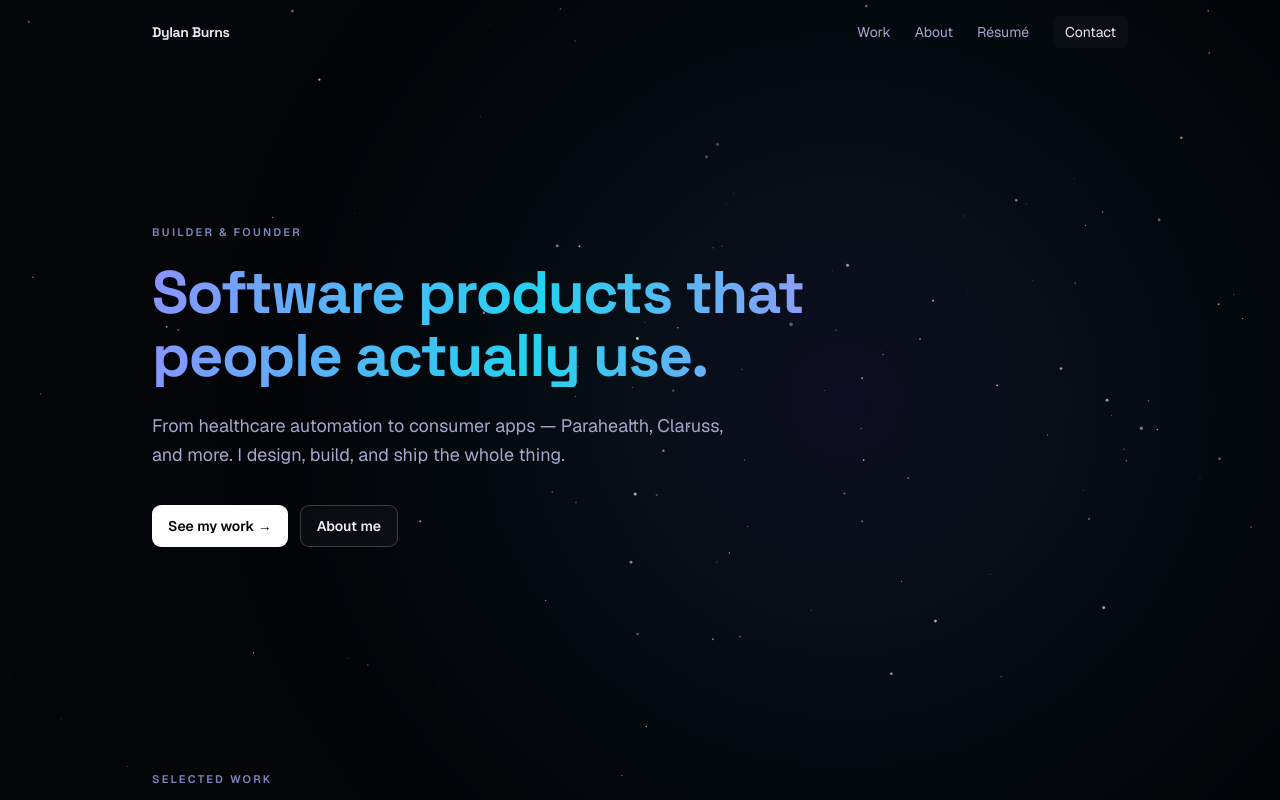
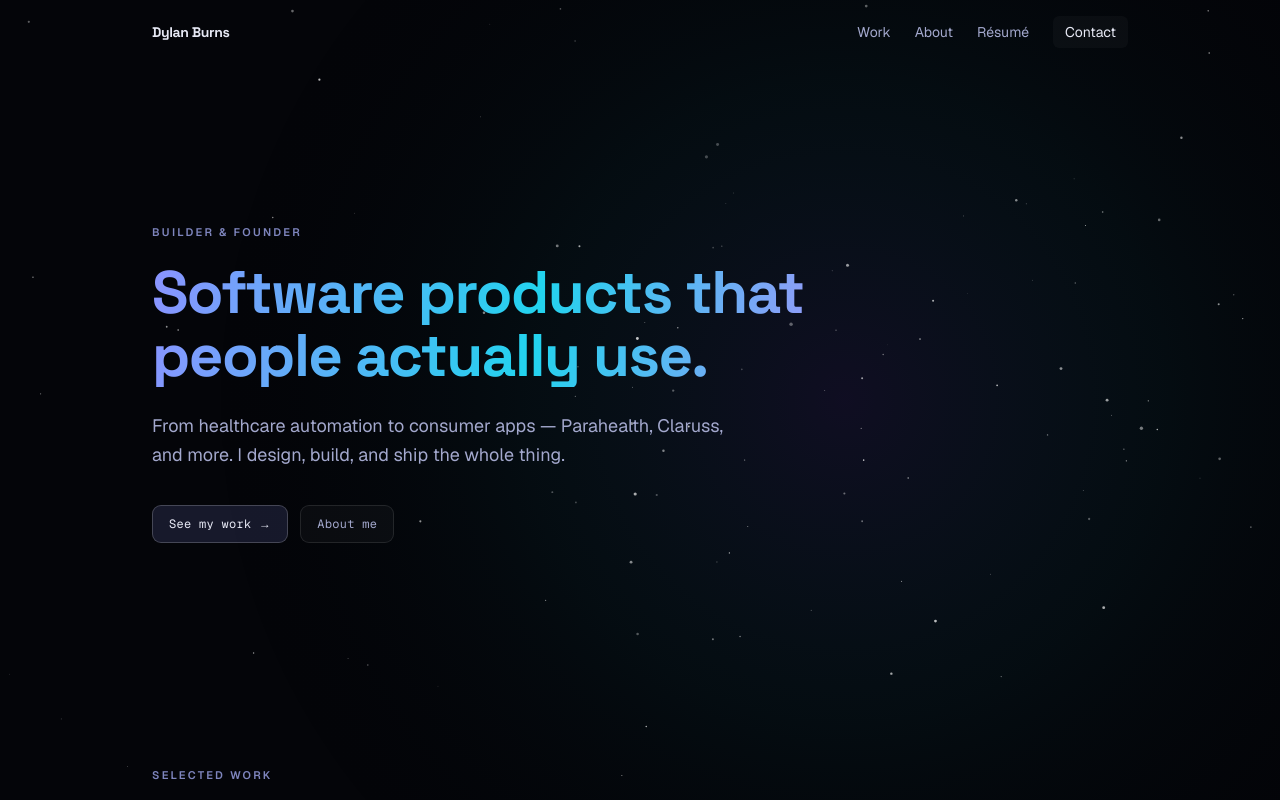
Before and after one commit to Dylan-Burns/portfolio, a Next.js app: page / in a window 1280 px wide. Shown: the top 800 px of the page. Built offline with nearby package versions, Linux system fonts and the light colour scheme.

Commit message:
style: mono + hairline/gradient button variants

```diff
--- a/src/components/ui/Button.tsx
+++ b/src/components/ui/Button.tsx
@@ -5,12 +5,13 @@ import { cn } from "@/lib/cn";
 type Variant = "primary" | "secondary" | "ghost";
 
 const base =
-  "inline-flex items-center gap-2 rounded-[var(--radius-button)] px-4 py-2.5 text-sm font-semibold transition-colors focus-visible:outline focus-visible:outline-2 focus-visible:outline-offset-2 focus-visible:outline-[var(--color-accent)]";
+  "inline-flex items-center gap-2 rounded-[var(--radius-button)] px-4 py-2.5 font-[family-name:var(--font-mono)] text-xs tracking-wide transition-all focus-visible:outline focus-visible:outline-2 focus-visible:outline-offset-2 focus-visible:outline-[var(--color-accent)]";
 
 const variants: Record<Variant, string> = {
-  primary: "bg-white text-[var(--color-bg)] hover:bg-white/90",
+  primary:
+    "border border-[var(--color-border-strong)] bg-[color-mix(in_oklab,var(--color-accent)_14%,transparent)] text-[var(--color-fg)] hover:bg-[color-mix(in_oklab,var(--color-accent)_22%,transparent)] hover:border-[var(--color-accent)]",
   secondary:
-    "border border-[var(--color-border-strong)] bg-[var(--color-surface)] text-[var(--color-fg)] hover:bg-[var(--color-surface-hover)]",
+    "border border-[var(--color-border)] bg-[var(--color-surface)] text-[var(--color-fg-muted)] hover:text-[var(--color-fg)] hover:bg-[var(--color-surface-hover)] hover:border-[var(--color-border-strong)]",
   ghost: "text-[var(--color-fg-muted)] hover:text-[var(--color-fg)]",
 };
 
```
